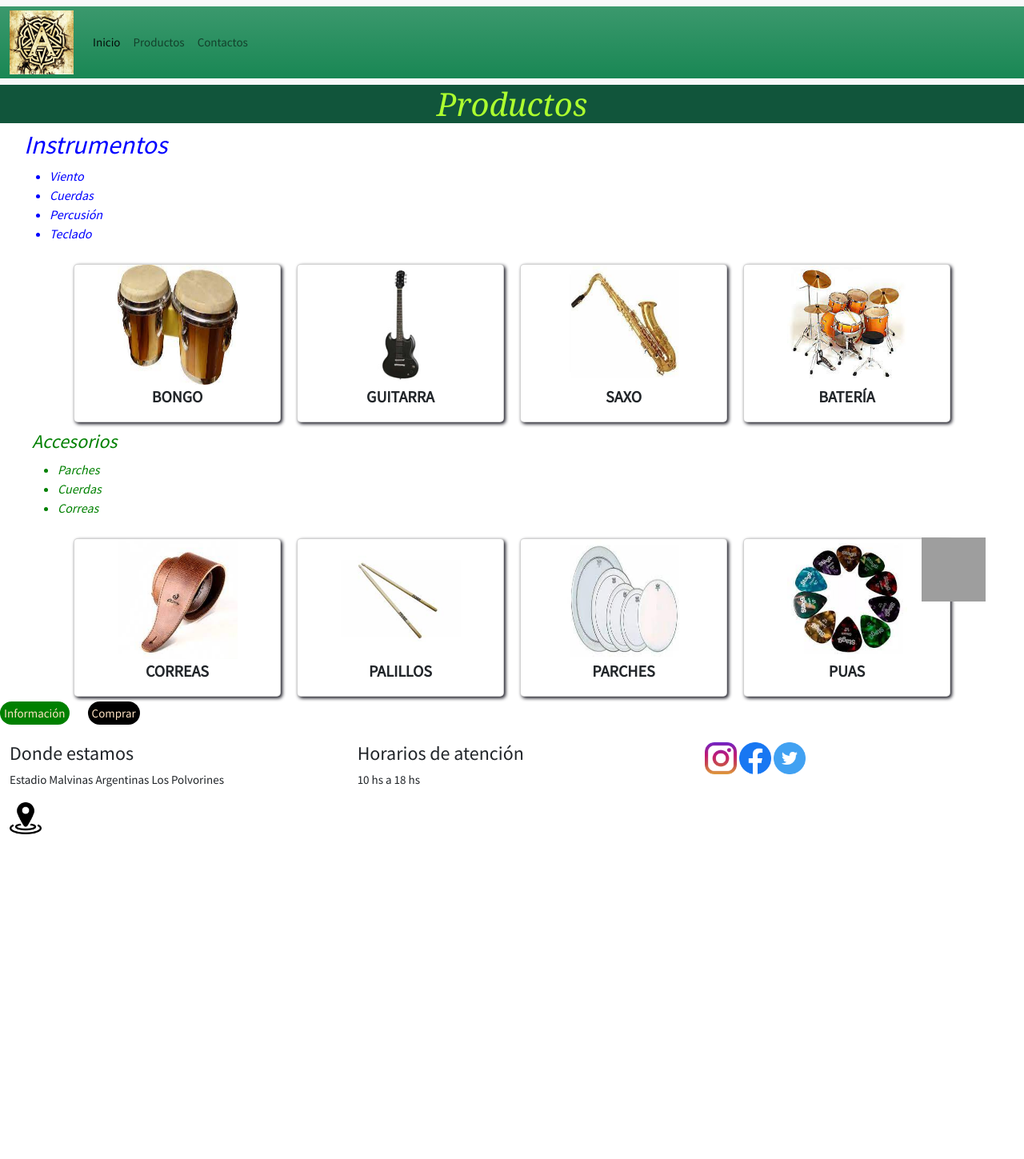
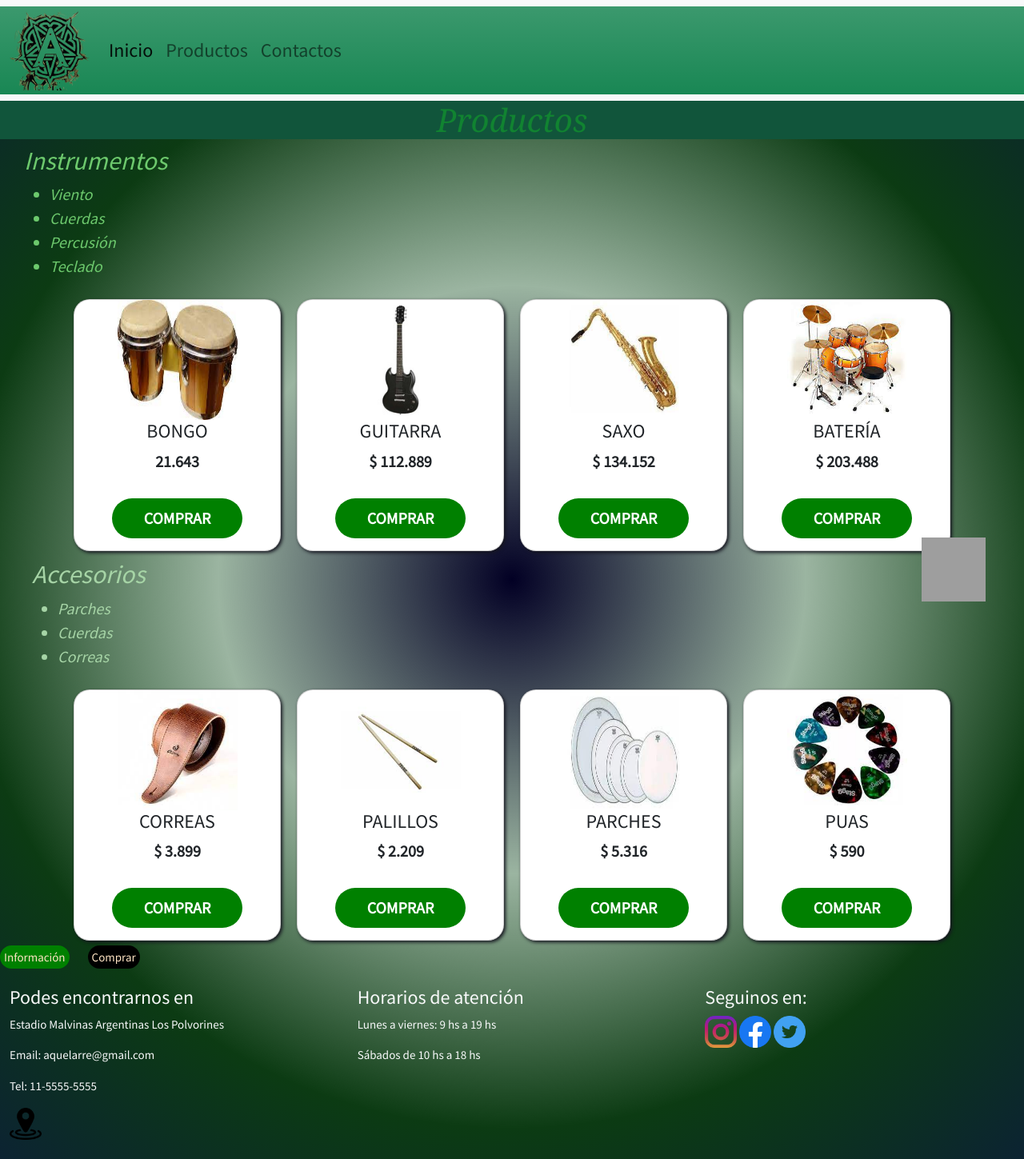
Before and after one commit to gustavo-vega/instrumentos.sass, a website: page paginas/productos.html in a window 1280 px wide. Shown: the whole page at 80% size. Before the commit the page ends 1067 px from the top, so only its background shows below. Drawn offline with nearby package versions, Linux system fonts and the light colour scheme; grey boxes are pictures that could not be loaded.

Commit message:
agregado datos cards

```diff
--- a/paginas/productos.html
+++ b/paginas/productos.html
@@ -17,15 +17,15 @@
   <header>
     <nav class="navbar navbar-expand-lg bg-light">
       <div class="container-fluid  bg-success bg-gradient">
-        <a class="navbar-brand fs-3" href="../index.html"><img src="../imagenes/logo.png" alt="instrumentos-musicales" width="80" height="80"></a>
+        <a class="navbar-brand fs-3" href="../index.html"><img src="../imagenes/aque.png" alt="instrumentos-musicales" width="100" height="100"></a>
         <button class="navbar-toggler" type="button" data-bs-toggle="collapse" data-bs-target="#navbarNavAltMarkup" aria-controls="navbarNavAltMarkup" aria-expanded="false" aria-label="Toggle navigation">
           <span class="navbar-toggler-icon"></span>
         </button>
         <div class="collapse navbar-collapse" id="navbarNavAltMarkup">
           <div class="navbar-nav">
-            <a class="nav-link active" aria-current="page" href="../index.html">Inicio</a>
-            <a class="nav-link" href="../paginas/productos.html">Productos</a>
-            <a class="nav-link" href="../paginas/contactos.html">Contactos</a>
+            <a class="nav-link active fs-4" aria-current="page" href="../index.html">Inicio</a>
+            <a class="nav-link fs-4" href="../paginas/productos.html">Productos</a>
+            <a class="nav-link fs-4" href="../paginas/contactos.html">Contactos</a>
           </div>
         </div>
       </div>
@@ -35,7 +35,7 @@
     <main>
       <section  class="list-instrumentos">
           <h2>Instrumentos</h2>
-        <ul class="fs-6">
+        <ul class="fs-5">
            <li>Viento</li>
            <li>Cuerdas</li>
            <li>Percusión</li>
@@ -45,24 +45,32 @@
         <div class="container">
             <div class="card">
                 <img src="../imagenes/bongod.jpg" alt="bongo"  width="150" height="150"/>
-                <p>bongo</p>
+                <h4>Bongo</h4>
+                <p>21.643</p>
+                <a href="">Comprar</a>
             </div>
             <div class="card">
               <img src="../imagenes/guitarra.jpg" alt="guitarra"  width="150" height="150"/>
-              <p>guitarra</p>
+              <h4>Guitarra</h4>
+              <p>$ 112.889</p>
+              <a href="">Comprar</a>
             </div>
             <div class="card">
               <img src="../imagenes/Saxo.jpg" alt="saxo"  width="150" height="150"/>
-              <p>Saxo</p>
+              <h4>Saxo</h4>
+              <p>$ 134.152</p>
+              <a href="">Comprar</a>
             </div>
             <div class="card">
               <img src="../imagenes/bateri.jpg" alt="bateria"  width="150" height="150"/>
-              <p>Batería</p>
+              <h4>Batería</h4>
+              <p>$ 203.488</p>
+              <a href="">Comprar</a>
             </div>
           </div>
       <section  class="list-accesorios">
-        <h2 class="fs-4">Accesorios</h2>
-        <ul class="fs-6">
+        <h2 class="fs-2">Accesorios</h2>
+        <ul class="fs-5">
            <li>Parches</li>
            <li>Cuerdas</li>
            <li>Correas</li>
@@ -71,19 +79,27 @@
        <div class="container">
         <div class="card">
           <img src="../imagenes/correas.jpg" alt="correas"  width="150" height="150"/>
-          <p>Correas</p>
+          <h4>Correas</h4>
+          <p>$ 3.899</p>
+          <a href="">Comprar</a>
         </div>
         <div class="card">
           <img src="../imagenes/palillos.jpg" alt="palillos"  width="150" height="150"/>
-          <p>palillos</p>
+          <h4>palillos</h4>
+          <p>$ 2.209</p>
+          <a href="">Comprar</a>
         </div>
         <div class="card">
           <img src="../imagenes/parchesa.jpg" alt="parches"  width="150" height="150"/>
-          <p>Parches</p>
+          <h4>Parches</h4>
+          <p>$ 5.316</p>
+          <a href="">Comprar</a>
         </div>
         <div class="card">
           <img src="../imagenes/puas.jpg" alt="puas"  width="150" height="150"/>
-          <p>puas</p>
+          <h4>Puas</h4>
+          <p>$ 590</p>
+          <a href="">Comprar</a>
         </div>
       </div>
       <section>
@@ -92,17 +108,21 @@
     </section>
     </main>
     <footer>
-      <div class="row">
+      <div class="row text-light">
         <div class="col-sm-12 col-md-4 p-4">
-          <h3 class="fs-4">Donde estamos</h3>
+          <h3 class="fs-4">Podes encontrarnos en</h3>
           <p>Estadio Malvinas Argentinas Los Polvorines</p>
+          <p>Email: aquelarre@gmail.com</p>
+          <p>Tel: 11-5555-5555</p>
           <a href="https://www.google.com/search?q=mapa+pablo+nogues&source=lmns&client=opera-gx&hl=es&sa=X&ved=2ahUKEwjz7pCci5f4AhWAtpUCHbm6ChUQ_AUoAHoECAEQAA#"><img src="../imagenes/ubicacion.png" alt="map" width="40" height="40"/></a>
         </div>
         <div class="col-sm-12 col-md-4 p-4">
           <h3 class="fs-4">Horarios de atención</h3>
-         <p>10 hs a 18 hs</p>
+          <p> Lunes a viernes: 9 hs a 19 hs</p>
+          <p>Sábados de 10 hs a 18 hs </p>
         </div>
         <div class="col-sm-12 col-md-4 p-4">
+          <h3 class="fs-4">Seguinos en:</h3>
        <a href="https://www.google.com/url?sa=t&rct=j&q=&esrc=s&source=web&cd=&cad=rja&uact=8&ved=2ahUKEwiD5vjBhZf4AhWBjZUCHZZKAUUQFnoECAMQAQ&url=https%3A%2F%2Fwww.instagram.com%2F&usg=AOvVaw1cBeRoOpMhZ3-x5M1sA3Fm"><img src="../imagenes/instagram.png" alt="instagram" width="40" height="40"/></a>
        <a href="https://www.google.com/url?sa=t&rct=j&q=&esrc=s&source=web&cd=&cad=rja&uact=8&ved=2ahUKEwiwyeaMhpf4AhXxr5UCHZkpAH0QFnoECAcQAQ&url=https%3A%2F%2Fes-la.facebook.com%2F&usg=AOvVaw2k8t17LRAG2cEJiOAR1RcZ"><img src="../imagenes/facebook.png" alt="facebooks" width="40" height="40"/></a>
        <a href="https://www.google.com/url?sa=t&rct=j&q=&esrc=s&source=web&cd=&cad=rja&uact=8&ved=2ahUKEwiuy4_Rhpf4AhXDppUCHaojC5cQFnoECAMQAQ&url=https%3A%2F%2Ftwitter.com%2F%3Flang%3Des&usg=AOvVaw3YX5z3gmuFXXOazOkLuKS1"><img src="../imagenes/twiter.png" alt="twiter" width="40" height="40"/></a>
--- a/style.scss
+++ b/style.scss
@@ -6,17 +6,16 @@
 }
 
 h1 {
-    color:greenyellow ;
+    color:rgb(17, 131, 49) ;
+    font-family: Georgia, 'Times New Roman', Times, serif;
+    font-style: oblique;
 }
 
 body {
     font-family: 'Source Sans Pro', sans-serif;
     font-size: 15px;
-}
-
-h1 {
-    font-family: Georgia, 'Times New Roman', Times, serif;
-    font-style: oblique;
+    background: rgb(2,0,36);
+background: radial-gradient(circle, rgba(2,0,36,1) 0%, rgba(12,74,26,0.4108018207282913) 38%, rgba(12,59,19,1) 71%, rgba(12,35,50,1) 100%);
 }
 
 .margen-s {
@@ -88,7 +87,7 @@ h1 {
 }
 
 .card {
-    border-radius: 5px;
+    border-radius: 20px;
     margin: 10px;
     text-align: center;
     font-weight: bold;
@@ -100,6 +99,17 @@ h1 {
     align-items: center;
 }
 
+.card a {
+    font-weight: 40px;
+    text-decoration: none;
+    color: white;
+    background-color: green;
+    border-radius: 25px;
+    padding: 10px 40px;
+    display: block;
+    margin: 15px;
+}
+
 .card:hover {
     transform: translateY(-15px);
     box-shadow: 0 2px 2px rgb(57, 50, 65);
@@ -107,15 +117,18 @@ h1 {
 
 .bloque {
     margin: 40px 80px;
-    background-image: linear-gradient(to right, grey, white);
     display: grid;
     grid-template-columns: repeat(3, 1fr);
-    box-shadow: 1px 2px 3px rgb(57, 50, 65);
+
 
 &__grid {
-    border: 1px solid rgb(58, 58, 89);
+    background-image: linear-gradient(to right, grey, white);
+    border: 1px solid rgb(151, 151, 175);
+    border-radius: 30px;
+    box-shadow: 1px 2px 3px rgb(57, 50, 65);
     text-align: center;
-    padding: 10px;
+    padding: 15px;
+    margin: 5px;
 }
 }
 
@@ -149,11 +162,11 @@ h1 {
 }
 
 .list-instrumentos {
-    @include list-base(30px,blue )
+    @include list-base(30px, rgb(109, 201, 109))
 }
 
 .list-accesorios {
-    @include list-base(40px, green )
+    @include list-base(40px, rgb(166, 212, 166) )
 }
 
 // maps
```
Also changed, not shown: index.html (+37 -17 lines), paginas/contactos.html (+17 -13 lines), imagenes/aque.png (added), imagenes/bateria.jpg (deleted), imagenes/image.jpg (deleted), imagenes/logo.png (deleted), imagenes/nav.jpg (deleted), style.css.
